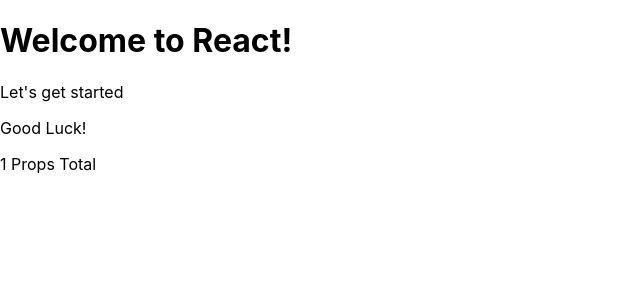
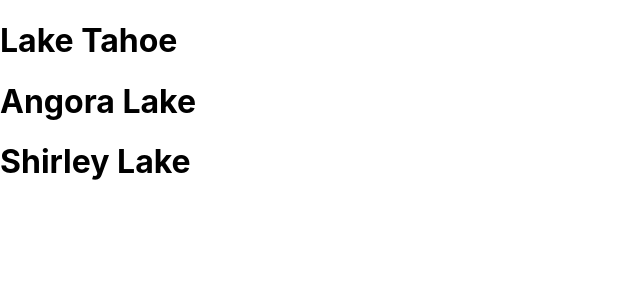
Before and after one commit to AshleyQSmith/hello-react, a React (Create React App) app: page / in a window 1280 px wide. Shown: the top 300 px of the page, without its empty margins (0-640 px from the left). Built offline with nearby package versions, Linux system fonts and the light colour scheme.

Commit message:
composing components

```diff
--- a/src/index.js
+++ b/src/index.js
@@ -2,65 +2,25 @@
 import ReactDOM from "react-dom";
 import "./index.css";
 
-// JSX Syntax Example object:
-// let city = {
-//   name: "Boise",
-//   country: "USA",
-// };
+// COMPOSING COMPONENTS
 
-// function Hello(props) {
-//   console.log(Object.keys(props));
-//   return (
-//     <div>
-//       <h1>Welcome to {props.library}!</h1>
-//       <p>Let's get started</p>
-//       <p>{props.message}</p>
-//       <p>{Object.keys(props).length} Props Total</p>
-//     </div>
-//   );
+// function Lake(props) {
+//   return <h1>{props.name}</h1>;
 // }
 
-// easier to read version: instead of passing in "props", you destructure values from the props object for brevity (shortening syntax). allows you to read exaclty the values
-function Hello({ library, message, number }) {
+// or destructured:
+function Lake({ name }) {
+  return <h1>{name}</h1>;
+}
+
+function App() {
   return (
     <div>
-      <h1>Welcome to {library}!</h1>
-      <p>Let's get started</p>
-      <p>{message}</p>
-      <p>{number} Props Total</p>
+      <Lake name="Lake Tahoe" />
+      <Lake name="Angora Lake" />
+      <Lake name="Shirley Lake" />
     </div>
   );
 }
 
-ReactDOM.render(
-  // React.createElement(
-  //   "ul",
-  //   { style: { color: "blue" } },
-  //   React.createElement("li", null, "hotdogs"),
-  //   React.createElement("li", null, "hamburgers"),
-  //   React.createElement("li", null, "pizza")
-  // ),
-
-  // React.createElement("h1", { style: { color: "blue" } }, "Hello!"),
-
-  // React.createElement("h1", null, "hello-react!"),
-
-  // JSX Syntax Examples (powered by Babel and available because this app was created by "create-react-app")
-
-  // <ul>
-  //   <li>Hotdogs</li>
-  //   <li>Hamburgers</li>
-  //   <li>Pizza</li>
-  // </ul>,
-
-  // <h1 id="heading" className="cool-text">
-  //   Hello from {city.name} in {city.country}!
-  // </h1>,
-
-  // CREATING A REACT COMPONENT
-  // Adding properties to the react component
-
-  <Hello library="React" message="Good Luck!" number={1} />,
-
-  document.getElementById("root")
-);
+ReactDOM.render(<App />, document.getElementById("root"));
```
